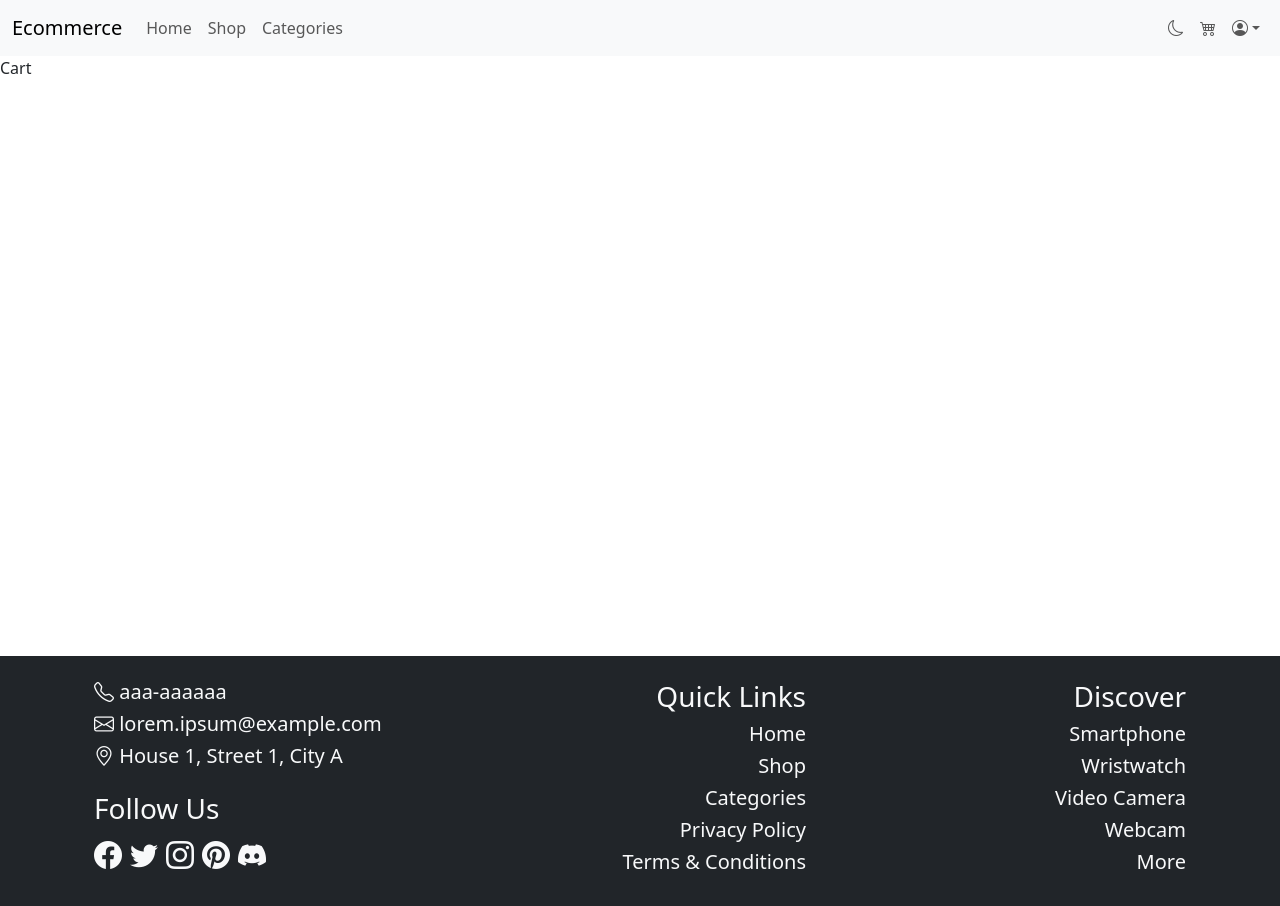
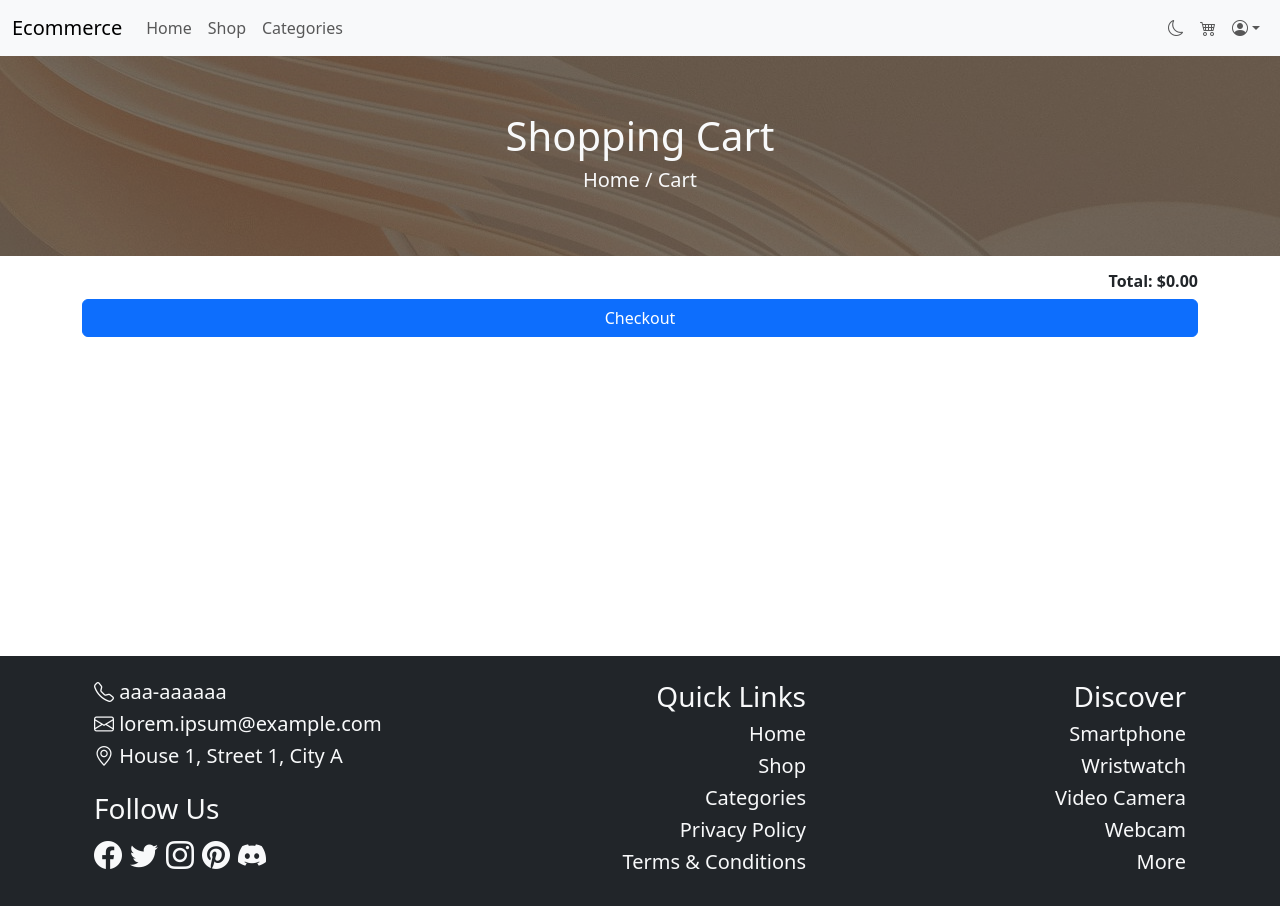
Before and after one commit to mt-rashid-dev/mern-stack-ecommerce, a React (Vite) app in the folder frontend/: page /cart in a window 1280 px wide. Built offline with nearby package versions, Linux system fonts and the light colour scheme.

Commit message:
add component Cart

```diff
--- a/frontend/src/App.css
+++ b/frontend/src/App.css
@@ -17,3 +17,11 @@
   width: 32px;
   height: 32px;
 }
+
+.bg-color-AliceBlue {
+  background-color: #F0F8FF;
+}
+
+.bg-color-DarkSlateGray {
+  background-color: #2F4F4F;
+}
--- a/frontend/src/App.jsx
+++ b/frontend/src/App.jsx
@@ -8,6 +8,7 @@ import { useSelector } from "react-redux";
 import Layout from "./components/utility/layout/Layout";
 import Home from "./components/home/Home";
 import Shop from "./components/shop/Shop";
+import Cart from "./components/cart/Cart";
 
 const App = () => {
   const theme = useSelector((state) => state.themeReducer.theme);
@@ -32,7 +33,9 @@ const App = () => {
 			  <Route path="/shop" element={<Layout>
 					<Shop/>
 				</Layout>}/>
-			  <Route path="/cart" element={<Layout><div>Cart</div></Layout>}/>
+			  <Route path="/cart" element={<Layout>
+					<Cart/>
+				</Layout>}/>
 			  <Route path="/categories" element={<Layout><div>Categories</div></Layout>}/>
 			  <Route path="/dashboard" element={<Layout><div>Dashboard</div></Layout>}/>
 			  <Route path="/sign-in" element={<Layout><div>Sign-In</div></Layout>}/>
--- /dev/null
+++ b/frontend/src/components/cart/Cart.css
@@ -0,0 +1,16 @@
+.Cart-image {
+  width: 150px;
+  height: 150px;
+}
+
+.Cart-image > img {
+  max-width: 100%;
+  max-height: 100%;
+}
+
+@media only screen and (max-width: 768px) {
+  .Cart-image {
+    width: 100px;
+    max-height: 100px;
+  }
+}
--- /dev/null
+++ b/frontend/src/components/cart/Cart.jsx
@@ -0,0 +1,111 @@
+import "./Cart.css";
+import defaultImage from "../../assets/image-2935360_1280.png";
+import { useEffect } from "react";
+import { useSelector, useDispatch } from "react-redux";
+import Container from "react-bootstrap/Container";
+import Button from "react-bootstrap/Button";
+
+import { increment, decrement } from "../../features/cart/cartSlice";
+import ComponentHeader from "../utility/componentHeader/ComponentHeader";
+
+const Cart = () => {
+  const theme = useSelector((state) => state.themeReducer.theme);
+  const cart = useSelector((state) => state.cartReducer.cart);
+  const total = useSelector((state) => state.cartReducer.total);
+  const dispatch = useDispatch();
+
+  useEffect(() => {
+    toggleStyle();
+  }, [theme]);
+
+  const toggleStyle = () => {
+    const cartItems = document.getElementsByClassName("Cart-item");
+    const cartQuantity = document.getElementsByClassName("Cart-quantity");
+
+
+    if (theme === "dark") {
+      for (let i = 0; i < cartItems.length; i++) {
+        cartItems[i].classList.remove("bg-color-AliceBlue");
+        cartItems[i].classList.add("bg-color-DarkSlateGray");
+      }
+      for (let i = 0; i < cartQuantity.length; i++) {
+        cartQuantity[i].classList.remove("btn-outline-dark");
+        cartQuantity[i].classList.add("btn-outline-light");
+      }
+    }
+
+    if (theme === "light") {
+      for (let i = 0; i < cartItems.length; i++) {
+        cartItems[i].classList.remove("bg-color-DarkSlateGray");
+        cartItems[i].classList.add("bg-color-AliceBlue");
+      }
+      for (let i = 0; i < cartQuantity.length; i++) {
+        cartQuantity[i].classList.remove("btn-outline-light");
+        cartQuantity[i].classList.add("btn-outline-dark");
+      }
+    }
+  };
+
+  return (
+    <div>
+      <ComponentHeader heading="Shopping Cart" component="Cart"/>
+
+      <Container className="my-3">
+        {cart.map(item => <div
+          key={item._id}
+          className="Cart-item d-flex mb-2 p-2 bg-color-AliceBlue rounded-3"
+        >
+          <div className="Cart-image bg-light rounded-3 d-flex align-items-center">
+            {item.img !== "" && <img
+              src={item.img}
+              alt=""
+              className="rounded-3"
+            />}
+            {item.img === "" && <img
+              src={defaultImage}
+              alt=""
+              className="rounded-3"
+            />}
+          </div>
+          <div className="flex-fill px-2">
+            <h3 className="fw-bold">{item.title}</h3>
+            <div className="d-flex justify-content-between">
+              <p>
+                {item.price > item.discountedPrice? <span>
+                  <strike>${item.price}</strike> <span>${item.discountedPrice.toFixed(2)}</span>
+                </span> : <span>${item.price}</span>}
+              </p>
+              <p className="fw-bold">${item.discountedPrice*item.quantity.toFixed(2)}</p>
+            </div>
+            <div className="mt-2">
+              <Button
+                variant="outline-dark"
+                className="Cart-quantity small-button p-0"
+                onClick={() => dispatch(decrement(item._id))}
+              >
+                <i className="bi bi-dash"></i>
+              </Button>&nbsp;
+              <span>{item.quantity}</span>&nbsp;
+              <Button
+                variant="outline-dark"
+                className="Cart-quantity small-button p-0"
+                onClick={() => dispatch(increment(item._id))}
+              >
+                <i className="bi bi-plus"></i>
+              </Button>
+            </div>
+          </div>
+        </div>)}
+        <h6 className="fw-bold text-end">Total: ${total.toFixed(2)}</h6>
+        <Button
+          variant="primary"
+          className="d-block w-100"
+        >
+          Checkout
+        </Button>
+      </Container>
+    </div>
+  );
+};
+
+export default Cart;
--- a/frontend/src/components/shop/Shop.jsx
+++ b/frontend/src/components/shop/Shop.jsx
@@ -82,10 +82,8 @@ const Shop = () => {
       pdHeader.classList.remove("border-dark");
       pdHeader.classList.add("border-light");
       for (let i = 0; i < pages.length; i++) {
-        pages[i].classList.remove("border-dark");
-        pages[i].classList.add("border-light");
-        pages[i].classList.remove("text-dark");
-        pages[i].classList.add("text-light");
+        pages[i].classList.remove("btn-outline-dark");
+        pages[i].classList.add("btn-outline-light");
       }
     }
 
@@ -93,10 +91,8 @@ const Shop = () => {
       pdHeader.classList.remove("border-light");
       pdHeader.classList.add("border-dark");
       for (let i = 0; i < pages.length; i++) {
-        pages[i].classList.remove("border-light");
-        pages[i].classList.add("border-dark");
-        pages[i].classList.remove("text-light");
-        pages[i].classList.add("text-dark");
+        pages[i].classList.remove("btn-outline-light");
+        pages[i].classList.add("btn-outline-dark");
       }
     }
   }
--- a/frontend/src/components/utility/miniCart/MiniCart.css
+++ b/frontend/src/components/utility/miniCart/MiniCart.css
@@ -4,12 +4,12 @@
   overflow: auto;
 }
 
-.MiniCart-item-image {
+.MiniCart-image {
   width: 100px;
   height: 100px;
 }
 
-.MiniCart-item-image > img {
+.MiniCart-image > img {
   max-width: 100%;
   max-height: 100%;
 }
--- a/frontend/src/components/utility/miniCart/MiniCart.jsx
+++ b/frontend/src/components/utility/miniCart/MiniCart.jsx
@@ -2,6 +2,7 @@ import "./MiniCart.css";
 import defaultImage from "../../../assets/image-2935360_1280.png";
 import { useEffect } from "react";
 import { useSelector, useDispatch } from "react-redux";
+import { useNavigate } from "react-router-dom";
 import Button from "react-bootstrap/Button";
 
 import { increment, decrement } from "../../../features/cart/cartSlice";
@@ -11,6 +12,7 @@ const MiniCart = () => {
   const cart = useSelector((state) => state.cartReducer.cart);
   const total = useSelector((state) => state.cartReducer.total);
   const dispatch = useDispatch();
+  const navigate = useNavigate();
 
   useEffect(() => {
     toggleStyle();
@@ -41,7 +43,7 @@ const MiniCart = () => {
           key={item._id}
           className="d-flex mb-2"
         >
-          <div className="MiniCart-item-image">
+          <div className="MiniCart-image bg-light">
             {item.img !== "" && <img
               src={item.img}
               alt=""
@@ -52,16 +54,14 @@ const MiniCart = () => {
             />}
           </div>
           <div className="flex-fill px-2">
-            <h6 className="fw-bold">{item.title}</h6>
-            <div className="d-flex justify-content-between">
-              <p>
+            <h5 className="fw-bold p-0 m-0">{item.title}</h5>
+            <div className="d-flex justify-content-between fw-bold pb-3">
+              <p className="m-0 p-0 pe-2">
                 {item.price > item.discountedPrice? <span>
                   <strike>${item.price}</strike> <span>${item.discountedPrice.toFixed(2)}</span>
-                </span> : <span>${item.price}</span>}&nbsp;
-                <i className="bi bi-x"></i>&nbsp;
-                <span>{item.quantity}</span>
+                </span> : <span>${item.price}</span>}
               </p>
-              <p className="fw-bold">${item.discountedPrice*item.quantity.toFixed(2)}</p>
+              <p className="m-0 p-0">${item.discountedPrice*item.quantity.toFixed(2)}</p>
             </div>
             <div>
               <Button
@@ -83,11 +83,12 @@ const MiniCart = () => {
           </div>
         </div>)}
       </div>
-      <div className="MiniCart-buttons">
+      <div className="MiniCart-info">
         <h6 className="fw-bold text-end">Total: ${total.toFixed(2)}</h6>
         <Button
           variant="secondary"
           className="d-block w-100 mb-2"
+          onClick={() => navigate("/cart")}
         >
           View Cart
         </Button>
```
